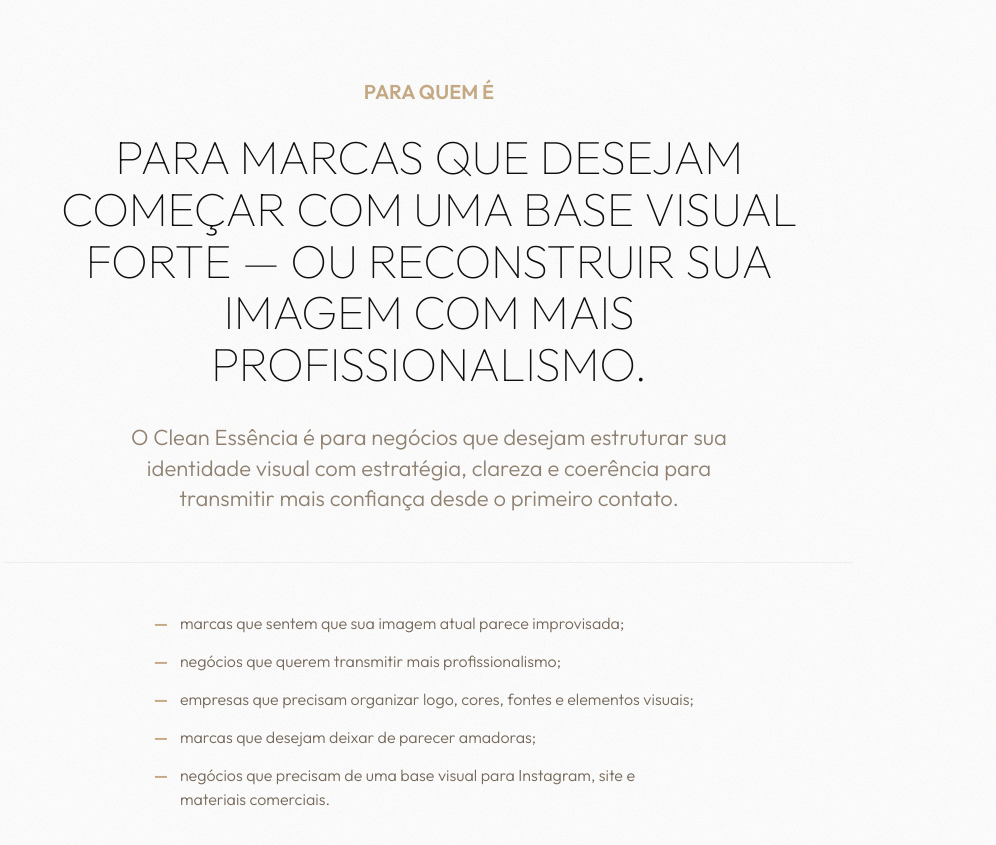
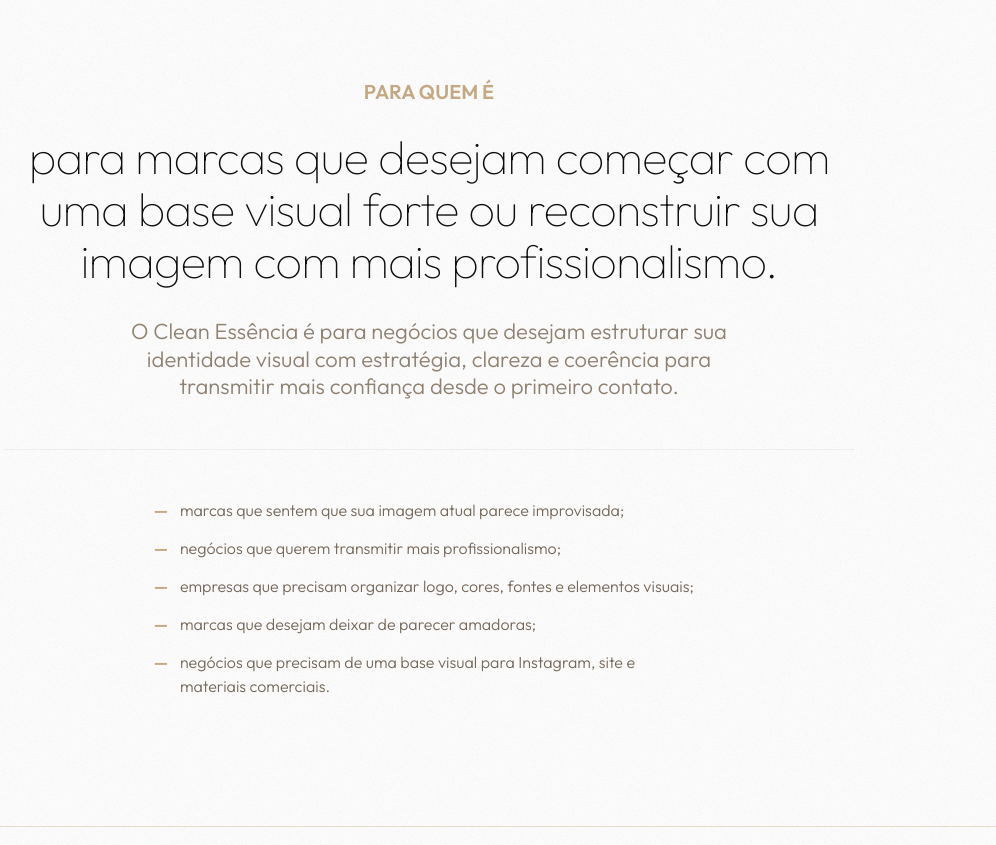
Before and after one commit to MMagnoDev/cleanDesign, a Next.js app: page /servicos in a window 1280 px wide. Shown: the part 6420-7265 px from the top of the page, without its empty margins (211-1207 px from the left). Built offline with nearby package versions, Linux system fonts and the light colour scheme.

Commit message:
style: adjust line-height of headings and descriptions on all services pages

```diff
--- a/src/app/servicos/autoridade/page.tsx
+++ b/src/app/servicos/autoridade/page.tsx
@@ -513,10 +513,10 @@ export default function CleanAutoridadePage() {
           <span className="font-mono text-[20px] text-[#c5a880] uppercase font-semibold">
             Para quem é
           </span>
-          <h2 className="text-[28px] sm:text-[36px] font-[100] tracking-[-0.01em] leading-tight text-black uppercase">
+          <h2 className="text-[28px] sm:text-[36px] font-[100] tracking-[-0.01em] leading-[1.1] text-black uppercase">
             PARA MARCAS QUE QUEREM PARAR DE APENAS APARECER E COMEÇAR A OCUPAR ESPAÇO COM MAIS AUTORIDADE.
           </h2>
-          <p className="text-[14px] sm:text-[15px] text-zinc-650 font-light leading-relaxed max-w-[650px] mt-2">
+          <p className="text-[14px] sm:text-[15px] text-zinc-650 font-light leading-snug max-w-[650px] mt-2">
             O Clean Autoridade é para negócios que desejam entender melhor seu mercado, comunicar seus diferenciais com mais clareza e construir uma presença digital mais estratégica, coerente e preparada para gerar percepção de valor.
           </p>
           <div className="h-[1px] w-full bg-black/5 my-6"></div>
--- a/src/app/servicos/expansao/page.tsx
+++ b/src/app/servicos/expansao/page.tsx
@@ -435,10 +435,10 @@ export default function CleanExpansaoPage() {
           <span className="font-mono text-[20px] text-[#c5a880] uppercase font-semibold">
             Para quem é
           </span>
-          <h2 className="text-[28px] sm:text-[36px] font-[100] tracking-[-0.01em] leading-tight text-black uppercase">
+          <h2 className="text-[28px] sm:text-[36px] font-[100] tracking-[-0.01em] leading-[1.1] text-black uppercase">
             PARA MARCAS QUE PRECISAM DE UMA IDENTIDADE COMPLETA E UMA PRESENÇA DIGITAL MAIS CLARA, PROFISSIONAL E PRONTA PARA GERAR INTERESSE.
           </h2>
-          <p className="text-[14px] sm:text-[15px] text-zinc-650 font-light leading-relaxed max-w-[650px] mt-2">
+          <p className="text-[14px] sm:text-[15px] text-zinc-650 font-light leading-snug max-w-[650px] mt-2">
             O Clean Expansão é para negócios que querem estruturar sua imagem visual, aplicar a marca em materiais profissionais e organizar os primeiros pontos de contato digitais para apresentar, atrair e converter melhor.
           </p>
           <div className="h-[1px] w-full bg-black/5 my-6"></div>
--- a/src/app/servicos/page.tsx
+++ b/src/app/servicos/page.tsx
@@ -62,9 +62,8 @@ export default function CleanEssenciaPage() {
             <Link
               key={service.id}
               href={service.href}
-              className={`transition-colors relative py-1 after:absolute after:bottom-0 after:left-0 after:h-[1px] after:bg-[#c5a880] after:transition-all after:duration-300 after:w-0 hover:after:w-full ${
-                service.active ? 'text-[#c5a880] font-medium' : 'text-zinc-400 hover:text-white'
-              }`}
+              className={`transition-colors relative py-1 after:absolute after:bottom-0 after:left-0 after:h-[1px] after:bg-[#c5a880] after:transition-all after:duration-300 after:w-0 hover:after:w-full ${service.active ? 'text-[#c5a880] font-medium' : 'text-zinc-400 hover:text-white'
+                }`}
             >
               {service.label.toUpperCase()}
             </Link>
@@ -460,10 +459,10 @@ export default function CleanEssenciaPage() {
           <span className="font-mono text-[20px] text-[#c5a880] uppercase font-semibold">
             Para quem é
           </span>
-          <h2 className="text-[36px] sm:text-[47px] font-[100] tracking-[-0.01em] leading-tight text-black uppercase">
-            PARA MARCAS QUE DESEJAM COMEÇAR COM UMA BASE VISUAL FORTE — OU RECONSTRUIR SUA IMAGEM COM MAIS PROFISSIONALISMO.
+          <h2 className="text-[36px] sm:text-[47px] font-[100] tracking-[-0.02em] leading-[1.1] text-black lowercase">
+            PARA MARCAS QUE DESEJAM COMEÇAR COM UMA BASE VISUAL FORTE OU RECONSTRUIR SUA IMAGEM COM MAIS PROFISSIONALISMO.
           </h2>
-          <p className="text-[14px] sm:text-[15px] text-zinc-600 font-light leading-relaxed max-w-[650px] mt-2">
+          <p className="text-[14px] sm:text-[15px] text-zinc-600 font-light leading-snug max-w-[650px] mt-2">
             O Clean Essência é para negócios que desejam estruturar sua identidade visual com estratégia, clareza e coerência para transmitir mais confiança desde o primeiro contato.
           </p>
           <div className="h-[1px] w-full bg-black/5 my-6"></div>
--- a/src/app/servicos/presenca/page.tsx
+++ b/src/app/servicos/presenca/page.tsx
@@ -496,10 +496,10 @@ export default function CleanPresencaPage() {
           <span className="font-mono text-[20px] text-[#c5a880] uppercase font-semibold">
             Para quem é
           </span>
-          <h2 className="text-[36px] sm:text-[47px] font-[100] tracking-[-0.01em] leading-tight text-black uppercase">
+          <h2 className="text-[36px] sm:text-[47px] font-[100] tracking-[-0.01em] leading-[1.1] text-black uppercase">
             PARA MARCAS QUE DESEJAM SAIR DA IDENTIDADE CONCEITUAL E COMEÇAR A SE APRESENTAR COM PROFISSIONALISMO NO MUNDO REAL.
           </h2>
-          <p className="text-[14px] sm:text-[15px] text-zinc-600 font-light leading-relaxed max-w-[650px] mt-2">
+          <p className="text-[14px] sm:text-[15px] text-zinc-600 font-light leading-snug max-w-[650px] mt-2">
             O Clean Presença é para negócios que querem construir uma identidade visual consistente e aplicá-la nos primeiros materiais que chegam até o cliente, fortalecendo a percepção de cuidado, organização e credibilidade.
           </p>
           <div className="h-[1px] w-full bg-black/5 my-6"></div>
--- a/src/app/servicos/signature/page.tsx
+++ b/src/app/servicos/signature/page.tsx
@@ -538,10 +538,10 @@ export default function CleanSignaturePage() {
           <span className="font-mono text-[20px] text-[#c5a880] uppercase font-semibold">
             Para quem é
           </span>
-          <h2 className="text-[36px] sm:text-[47px] font-[100] tracking-[-0.01em] leading-tight text-black uppercase">
+          <h2 className="text-[36px] sm:text-[47px] font-[100] tracking-[-0.01em] leading-[1.1] text-black uppercase">
             PARA MARCAS QUE NÃO QUEREM APENAS UMA NOVA IDENTIDADE. QUEREM UMA DIREÇÃO MAIS CLARA PARA UM NOVO POSICIONAMENTO.
           </h2>
-          <p className="text-[14px] sm:text-[15px] text-zinc-650 font-light leading-relaxed max-w-[650px] mt-2">
+          <p className="text-[14px] sm:text-[15px] text-zinc-650 font-light leading-snug max-w-[650px] mt-2">
             O Clean Signature é para marcas que desejam uma construção mais madura, estratégica e personalizada, conduzida diretamente pela direção criativa da Clean.
           </p>
           <div className="h-[1px] w-full bg-black/5 my-6"></div>
```
